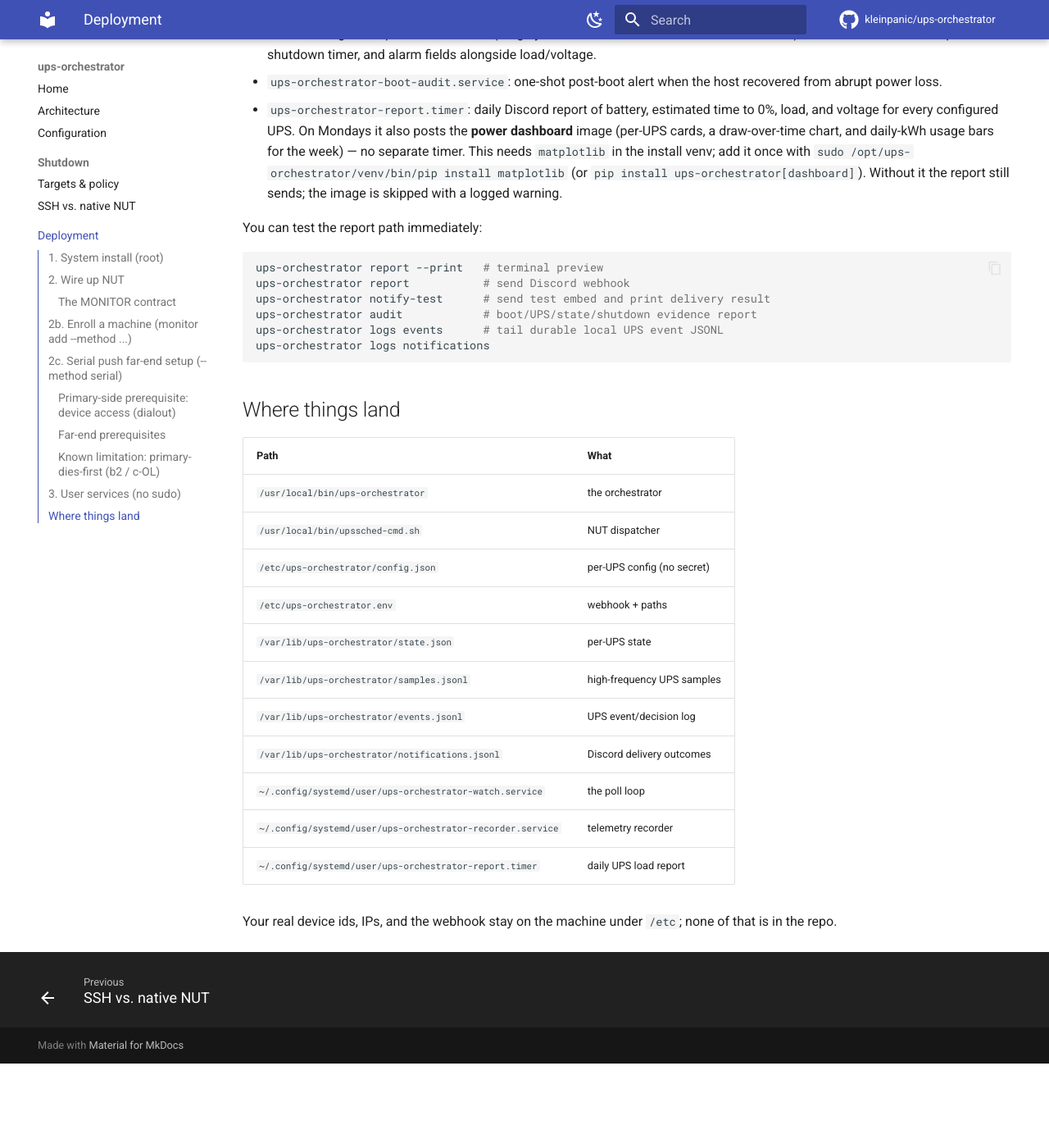
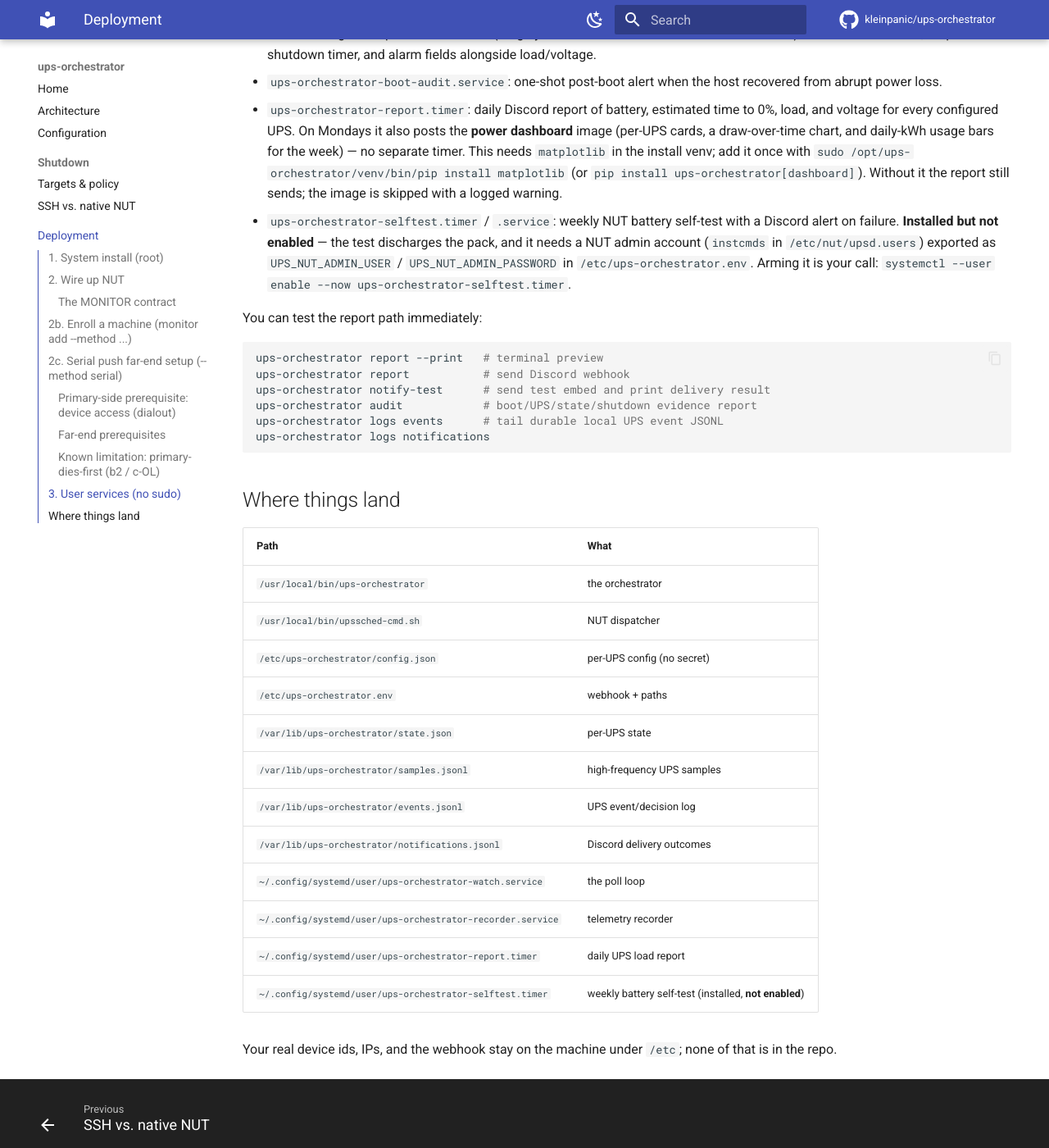
Before and after one commit to kleinpanic/ups-orchestrator, an MkDocs documentation site: the page built from docs/Deployment.md, in a window 1280 px wide and 1400 px high, scrolled down 5348 px. Shown: the whole window at 82% size. Built offline with MkDocs 1.6.1 and Material for MkDocs 9.7.7, drawn with Linux system fonts in a browser that asks for light colours; comment, search, counter and statistics services are not loaded; before the commit the page ends 6645 px from its top, so only the background shows below that.

Commit message:
fix(deploy): install the selftest unit and timer, disabled
deploy/systemd/ups-orchestrator-selftest.service and .timer shipped in the repo
and were installed by nothing — neither install.sh nor install-user-service.sh
ever copied them anywhere, so 'systemctl --user start ups-orchestrator-selftest'
failed with 'unit not found' on every deployment that has ever existed. IF-09
(pre-existing Phase-1 drift).

install-user-service.sh now installs both, and deliberately does NOT enable the
timer: the unit runs a real NUT battery test, which discharges the pack, and it
needs admin creds in /etc/ups-orchestrator.env that a fresh install does not
have. Availability is the defect; arming it is the operator's decision, and the
script and docs/Deployment.md both say how.

Guarded by test_every_shipped_systemd_unit_is_installed_by_something, which
checks the whole deploy/systemd/ directory against both installers rather than
those two names — the failure mode is drift, not these files.

```diff
--- a/docs/Deployment.md
+++ b/docs/Deployment.md
@@ -307,6 +307,12 @@ This installs:
   `sudo /opt/ups-orchestrator/venv/bin/pip install matplotlib` (or
   `pip install ups-orchestrator[dashboard]`). Without it the report still sends;
   the image is skipped with a logged warning.
+- `ups-orchestrator-selftest.timer` / `.service`: weekly NUT battery self-test
+  with a Discord alert on failure. **Installed but not enabled** — the test
+  discharges the pack, and it needs a NUT admin account (`instcmds` in
+  `/etc/nut/upsd.users`) exported as `UPS_NUT_ADMIN_USER` /
+  `UPS_NUT_ADMIN_PASSWORD` in `/etc/ups-orchestrator.env`. Arming it is your
+  call: `systemctl --user enable --now ups-orchestrator-selftest.timer`.
 
 You can test the report path immediately:
 
@@ -334,6 +340,7 @@ ups-orchestrator logs notifications
 | `~/.config/systemd/user/ups-orchestrator-watch.service` | the poll loop |
 | `~/.config/systemd/user/ups-orchestrator-recorder.service` | telemetry recorder |
 | `~/.config/systemd/user/ups-orchestrator-report.timer` | daily UPS load report |
+| `~/.config/systemd/user/ups-orchestrator-selftest.timer` | weekly battery self-test (installed, **not enabled**) |
 
 Your real device ids, IPs, and the webhook stay on the machine under `/etc`;
 none of that is in the repo.
```
Also changed, not shown: 2 other files.
